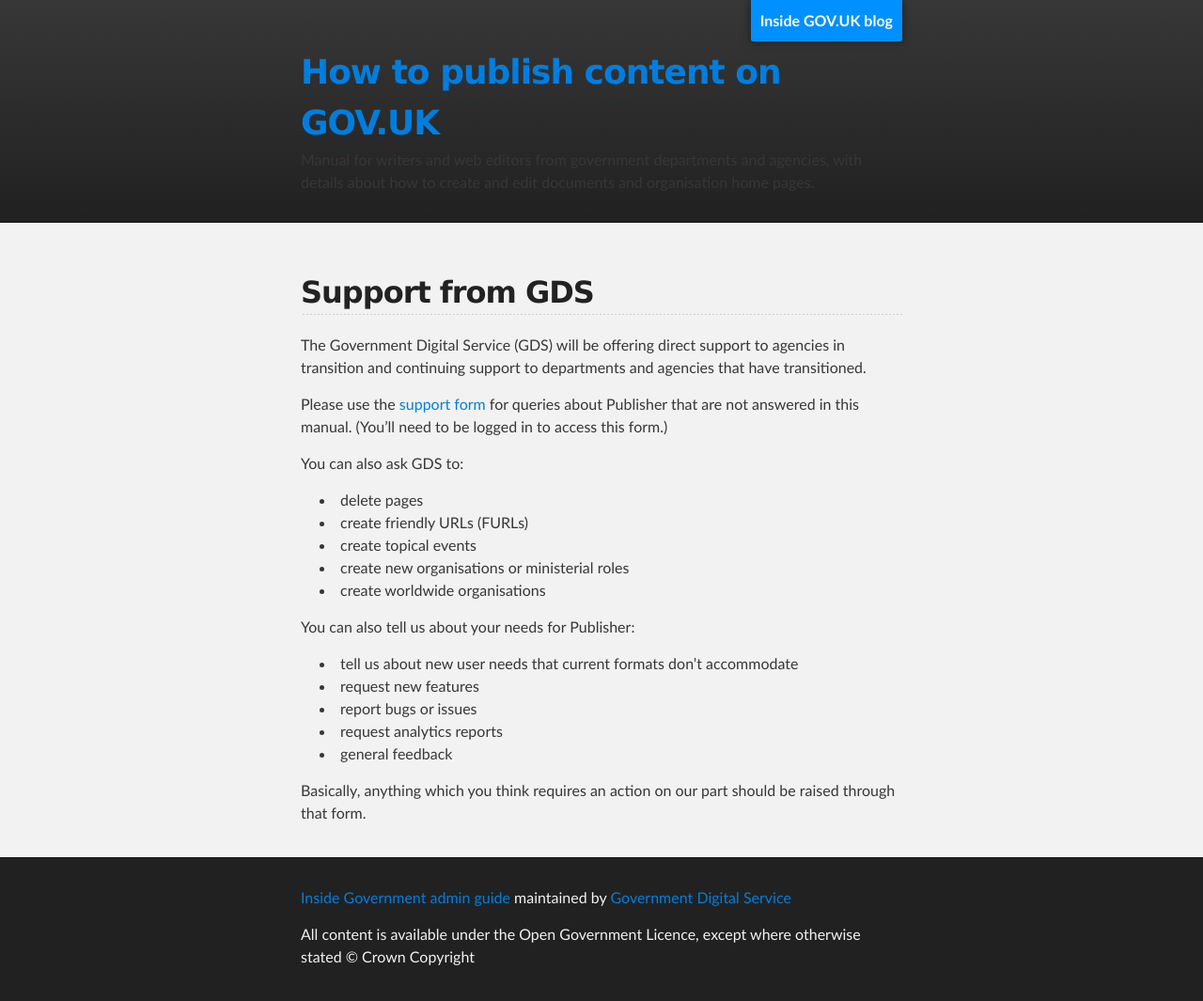
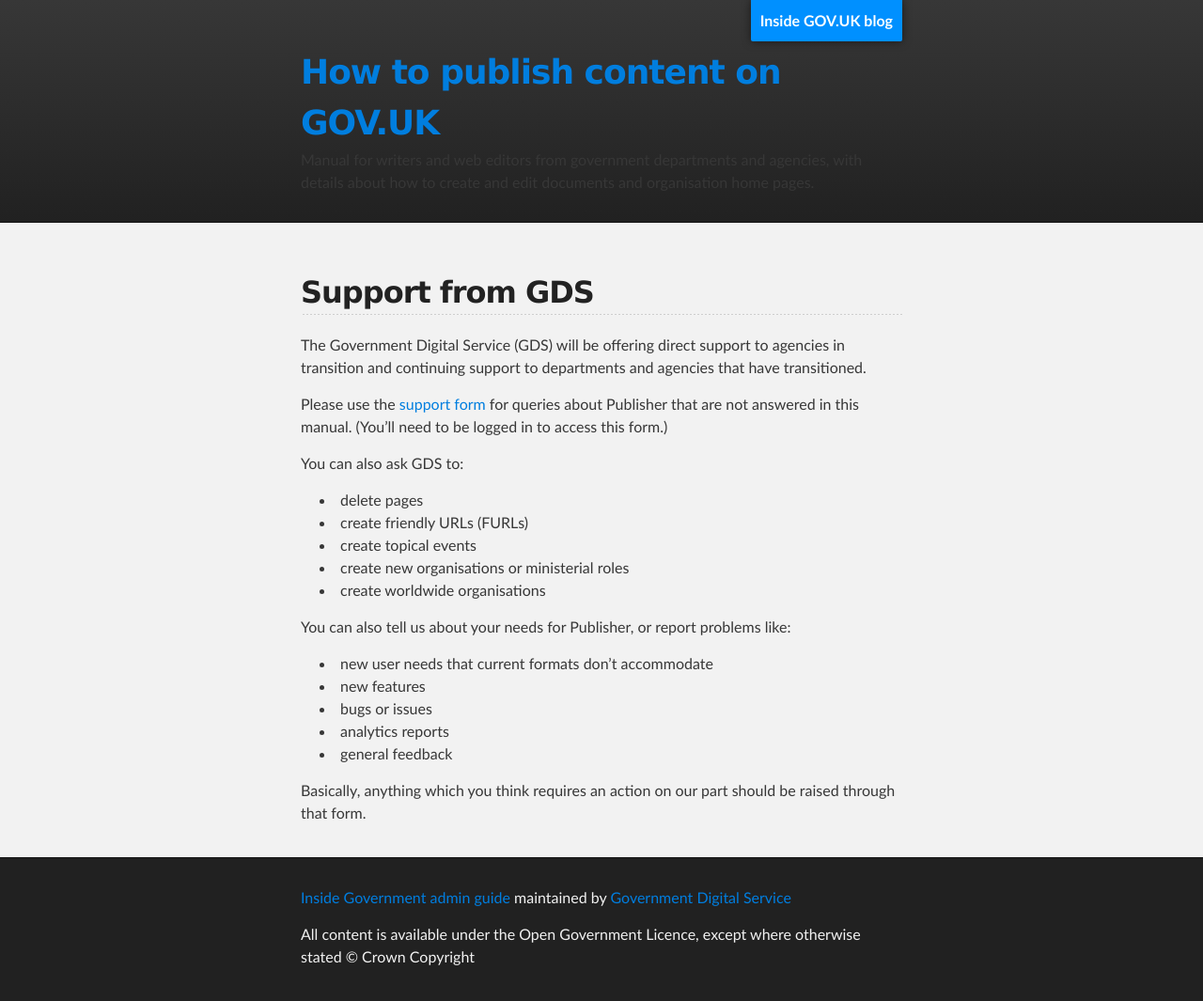
Before and after one commit to alphagov/inside-government-admin-guide, a Jekyll site: the page built from first-steps/support-from-GDS.md, in a window 1280 px wide. Shown: the whole page at 94% size. Built offline with Jekyll 4.4.1, drawn with Linux system fonts in a browser that asks for light colours.

Commit message:
Update support-from-GDS.md

```diff
--- a/first-steps/support-from-GDS.md
+++ b/first-steps/support-from-GDS.md
@@ -17,12 +17,12 @@
 * create new organisations or ministerial roles
 * create worldwide organisations
 
-You can also tell us about your needs for Publisher:
+You can also tell us about your needs for Publisher, or report problems like:
 
-* tell us about new user needs that current formats don't accommodate
-* request new features
-* report bugs or issues
-* request analytics reports
+* new user needs that current formats don't accommodate
+* new features
+* bugs or issues
+* analytics reports
 * general feedback
 
 Basically, anything which you think requires an action on our part should be raised through that form.
```
